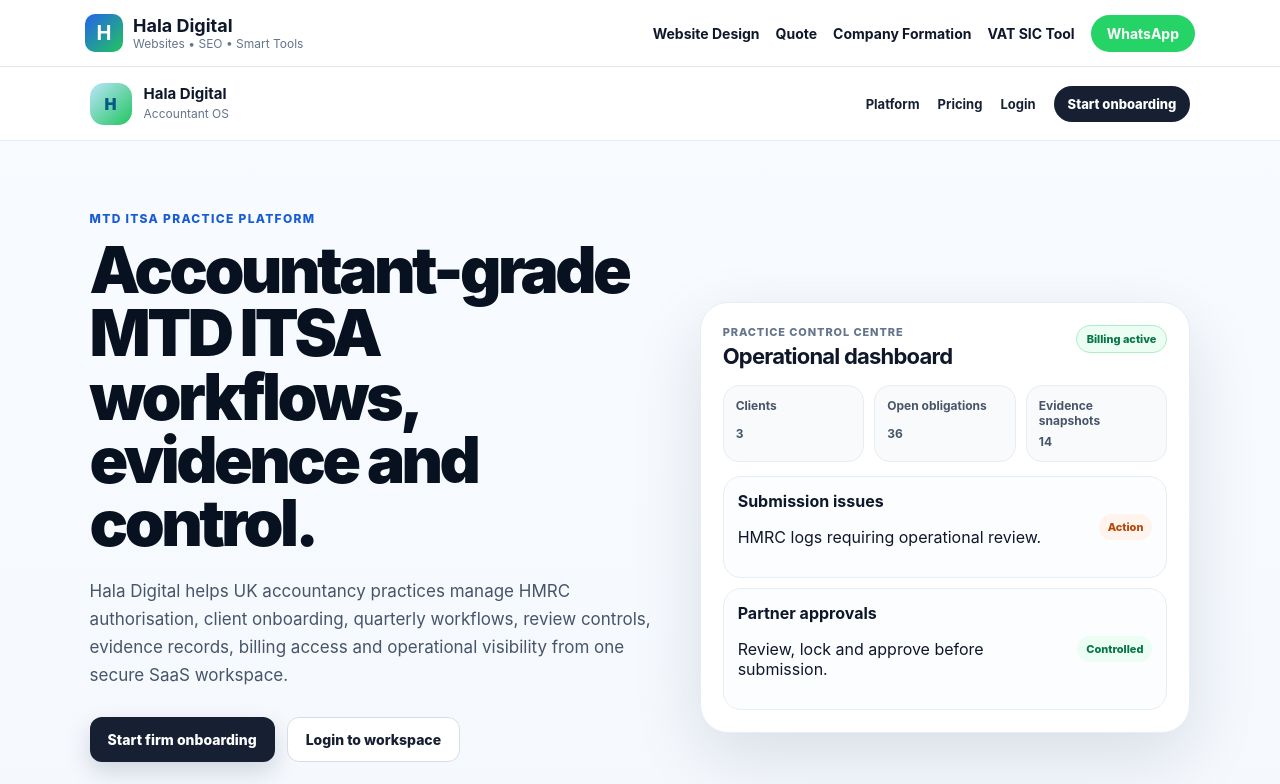
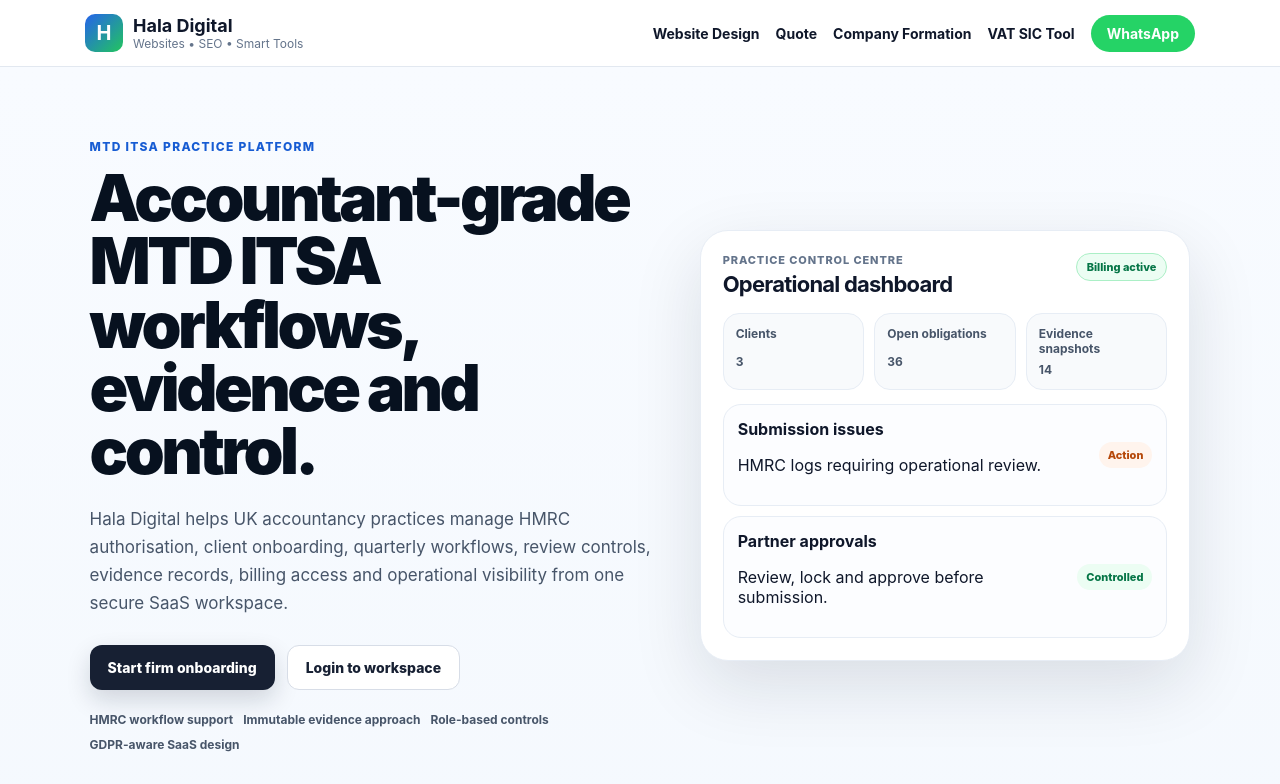
Before and after one commit to HalaDigitalLtd/uktaxcalculator-app, a Next.js app: page / in a window 1280 px wide. Shown: the top 784 px of the page. Built offline with nearby package versions, Linux system fonts and the light colour scheme.

Commit message:
Polish SaaS subscription gateway landing page

```diff
--- a/app/page.tsx
+++ b/app/page.tsx
@@ -22,7 +22,7 @@ const plans = [
     name: "Scale",
     price: "£299",
     note: "For growing firms needing stronger operational control.",
-    points: ["Larger client capacity", "Submission monitoring", "Workflow controls", "Priority product roadmap"],
+    points: ["Larger client capacity", "Submission monitoring", "Workflow controls", "Priority roadmap"],
     cta: "Start onboarding",
     href: "/auth/register",
   },
@@ -37,81 +37,32 @@ const plans = [
 ];
 
 const features = [
-  {
-    title: "HMRC connection workflows",
-    text: "Manage client authorisation, HMRC sync status and source-level MTD ITSA readiness from one workspace.",
-  },
-  {
-    title: "Quarterly operating controls",
-    text: "Track tax years, quarters, obligations, review states and submission readiness with accountant-friendly controls.",
-  },
-  {
-    title: "Evidence-first architecture",
-    text: "Preserve submission snapshots, audit trails, workflow states and amendment-safe records for internal review.",
-  },
-  {
-    title: "Practice visibility",
-    text: "Monitor overdue obligations, failed submissions, approval queues, sync warnings and evidence alerts.",
-  },
-  {
-    title: "Billing access control",
-    text: "Stripe subscription status controls platform access so firms can onboard, subscribe and continue securely.",
-  },
-  {
-    title: "Built for UK firms",
-    text: "Designed around accountant review, client responsibility, partner approval and compliance-safe workflows.",
-  },
+  ["HMRC connection workflows", "Manage client authorisation, HMRC sync status and source-level MTD ITSA readiness from one workspace."],
+  ["Quarterly operating controls", "Track tax years, quarters, obligations, review states and submission readiness with accountant-friendly controls."],
+  ["Evidence-first architecture", "Preserve submission snapshots, audit trails, workflow states and amendment-safe records for internal review."],
+  ["Practice visibility", "Monitor overdue obligations, failed submissions, approval queues, sync warnings and evidence alerts."],
+  ["Billing access control", "Stripe subscription status controls platform access so firms can onboard, subscribe and continue securely."],
+  ["Built for UK firms", "Designed around accountant review, client responsibility, partner approval and compliance-safe workflows."],
 ];
 
-const steps = [
-  "Create firm account",
-  "Choose subscription",
-  "Complete Stripe checkout",
-  "Access practice dashboard",
-];
+const steps = ["Create firm account", "Choose subscription", "Complete Stripe checkout", "Access practice dashboard"];
 
 export default function HomePage() {
   return (
     <main style={styles.page}>
-      <header style={styles.nav}>
-        <Link href="/" style={styles.brand}>
-          <span style={styles.logo}>H</span>
-          <span>
-            <strong style={styles.brandName}>Hala Digital</strong>
-            <span style={styles.brandText}>Accountant OS</span>
-          </span>
-        </Link>
-
-        <nav style={styles.navLinks}>
-          <Link href="#features" style={styles.navLink}>Platform</Link>
-          <Link href="#pricing" style={styles.navLink}>Pricing</Link>
-          <Link href="/auth/login" style={styles.navLink}>Login</Link>
-          <Link href="/auth/register" style={styles.navButton}>Start onboarding</Link>
-        </nav>
-      </header>
-
       <section style={styles.hero}>
         <div style={styles.heroCopy}>
           <p style={styles.kicker}>MTD ITSA practice platform</p>
-
-          <h1 style={styles.title}>
-            Accountant-grade MTD ITSA workflows, evidence and control.
-          </h1>
-
+          <h1 style={styles.title}>Accountant-grade MTD ITSA workflows, evidence and control.</h1>
           <p style={styles.subtitle}>
-            Hala Digital helps UK accountancy practices manage HMRC authorisation,
-            client onboarding, quarterly workflows, review controls, evidence records,
-            billing access and operational visibility from one secure SaaS workspace.
+            Hala Digital helps UK accountancy practices manage HMRC authorisation, client onboarding,
+            quarterly workflows, review controls, evidence records, billing access and operational visibility
+            from one secure SaaS workspace.
           </p>
 
           <div style={styles.actions}>
-            <Link href="/auth/register" style={styles.primaryButton}>
-              Start firm onboarding
-            </Link>
-
-            <Link href="/auth/login" style={styles.secondaryButton}>
-              Login to workspace
-            </Link>
+            <Link href="/auth/register" style={styles.primaryButton}>Start firm onboarding</Link>
+            <Link href="/auth/login" style={styles.secondaryButton}>Login to workspace</Link>
           </div>
 
           <div style={styles.trustStrip}>
@@ -169,16 +120,15 @@ export default function HomePage() {
           <p style={styles.kicker}>What the platform does</p>
           <h2 style={styles.sectionTitle}>A practice operating system for MTD ITSA delivery.</h2>
           <p style={styles.sectionText}>
-            Built for firms that need safer quarterly workflows, clearer review control
-            and better operational visibility across MTD clients.
+            Built for firms that need safer quarterly workflows, clearer review control and better operational visibility across MTD clients.
           </p>
         </div>
 
         <div style={styles.cardGrid}>
-          {features.map((feature) => (
-            <article key={feature.title} style={styles.card}>
-              <h3 style={styles.cardTitle}>{feature.title}</h3>
-              <p style={styles.cardText}>{feature.text}</p>
+          {features.map(([title, text]) => (
+            <article key={title} style={styles.card}>
+              <h3 style={styles.cardTitle}>{title}</h3>
+              <p style={styles.cardText}>{text}</p>
             </article>
           ))}
         </div>
@@ -203,19 +153,13 @@ export default function HomePage() {
           <p style={styles.kicker}>Subscription plans</p>
           <h2 style={styles.sectionTitle}>Start small, then scale your practice workspace.</h2>
           <p style={styles.sectionText}>
-            Select onboarding to create your firm account. After registration, subscription access is handled through Stripe checkout and billing controls.
+            New firms create a workspace first. After registration, subscription access is handled through Stripe checkout and billing controls.
           </p>
         </div>
 
         <div style={styles.pricingGrid}>
           {plans.map((plan) => (
-            <article
-              key={plan.name}
-              style={{
-                ...styles.planCard,
-                ...(plan.featured ? styles.featuredPlan : {}),
-              }}
-            >
+            <article key={plan.name} style={{ ...styles.planCard, ...(plan.featured ? styles.featuredPlan : {}) }}>
               {plan.featured && <span style={styles.planBadge}>Recommended</span>}
               <h3 style={styles.planName}>{plan.name}</h3>
               <div style={styles.priceRow}>
@@ -226,14 +170,14 @@ export default function HomePage() {
 
               <div style={styles.planPoints}>
                 {plan.points.map((point) => (
-                  <span key={point}>? {point}</span>
+                  <span key={point} style={styles.planPoint}>
+                    <span style={styles.pointDot} />
+                    {point}
+                  </span>
                 ))}
               </div>
 
-              <Link
-                href={plan.href}
-                style={plan.featured ? styles.primaryButtonFull : styles.secondaryButtonFull}
-              >
+              <Link href={plan.href} style={plan.featured ? styles.primaryButtonFull : styles.secondaryButtonFull}>
                 {plan.cta}
               </Link>
             </article>
@@ -245,9 +189,7 @@ export default function HomePage() {
         <div>
           <p style={styles.kicker}>Ready to continue?</p>
           <h2 style={styles.ctaTitle}>Create your firm workspace or login to an existing account.</h2>
-          <p style={styles.ctaText}>
-            New firms should start onboarding. Existing subscribed firms can login directly.
-          </p>
+          <p style={styles.ctaText}>New firms should start onboarding. Existing subscribed firms can login directly.</p>
         </div>
 
         <div style={styles.ctaActions}>
@@ -255,19 +197,6 @@ export default function HomePage() {
           <Link href="/auth/login" style={styles.secondaryButton}>Login</Link>
         </div>
       </section>
-
-      <footer style={styles.footer}>
-        <div>
-          <strong>Hala Digital Ltd</strong>
-          <p>Websites, SEO, automation and accountant SaaS tools for UK businesses.</p>
-        </div>
-
-        <div style={styles.footerLinks}>
-          <Link href="/privacy" style={styles.footerLink}>Privacy</Link>
-          <Link href="/terms" style={styles.footerLink}>Terms</Link>
-          <Link href="/contact" style={styles.footerLink}>Contact</Link>
-        </div>
-      </footer>
     </main>
   );
 }
@@ -283,86 +212,18 @@ function Metric({ label, value }: { label: string; value: string }) {
 
 const styles: Record<string, React.CSSProperties> = {
   page: {
-    minHeight: "100vh",
     background: "linear-gradient(180deg, #f8fbff 0%, #eef4fb 100%)",
     color: "#0f172a",
     fontFamily: "Inter, Arial, sans-serif",
-  },
-  nav: {
-    minHeight: 74,
-    background: "rgba(255,255,255,0.94)",
-    borderBottom: "1px solid #e7edf5",
-    display: "flex",
-    alignItems: "center",
-    justifyContent: "space-between",
-    gap: 20,
-    padding: "0 7vw",
-    position: "sticky",
-    top: 0,
-    zIndex: 10,
-    backdropFilter: "blur(10px)",
-  },
-  brand: {
-    display: "flex",
-    alignItems: "center",
-    gap: 12,
-    color: "#0f172a",
-    textDecoration: "none",
-  },
-  logo: {
-    width: 42,
-    height: 42,
-    borderRadius: 14,
-    background: "linear-gradient(135deg, #bae6fd, #22c55e)",
-    display: "inline-flex",
-    alignItems: "center",
-    justifyContent: "center",
-    fontWeight: 900,
-    color: "#075985",
-  },
-  brandName: {
-    display: "block",
-    fontSize: 15,
-    lineHeight: 1.1,
-  },
-  brandText: {
-    display: "block",
-    color: "#64748b",
-    fontSize: 12,
-    marginTop: 3,
-  },
-  navLinks: {
-    display: "flex",
-    alignItems: "center",
-    gap: 18,
-    flexWrap: "wrap",
-    justifyContent: "flex-end",
-  },
-  navLink: {
-    color: "#172033",
-    textDecoration: "none",
-    fontSize: 13,
-    fontWeight: 750,
-  },
-  navButton: {
-    background: "#172033",
-    color: "white",
-    textDecoration: "none",
-    padding: "10px 14px",
-    borderRadius: 999,
-    fontSize: 13,
-    fontWeight: 850,
   },
   hero: {
     display: "grid",
     gridTemplateColumns: "minmax(0, 1.08fr) minmax(360px, 0.92fr)",
     gap: 34,
     alignItems: "center",
-    padding: "70px 7vw 44px",
+    padding: "72px 7vw 44px",
   },
-  heroCopy: {
-    maxWidth: 780,
-  },
+  heroCopy: { maxWidth: 780 },
   kicker: {
     margin: 0,
     color: "#175cd3",
@@ -386,12 +247,7 @@ const styles: Record<string, React.CSSProperties> = {
     lineHeight: 1.65,
     maxWidth: 740,
   },
-  actions: {
-    display: "flex",
-    gap: 12,
-    flexWrap: "wrap",
-    marginTop: 28,
-  },
+  actions: { display: "flex", gap: 12, flexWrap: "wrap", marginTop: 28 },
   primaryButton: {
     background: "#172033",
     color: "white",
@@ -434,26 +290,9 @@ const styles: Record<string, React.CSSProperties> = {
     padding: 22,
     boxShadow: "0 24px 70px rgba(15, 23, 42, 0.12)",
   },
-  previewHeader: {
-    display: "flex",
-    justifyContent: "space-between",
-    gap: 14,
-    alignItems: "flex-start",
-    marginBottom: 16,
-  },
-  previewKicker: {
-    margin: 0,
-    color: "#64748b",
-    fontSize: 11,
-    fontWeight: 850,
-    textTransform: "uppercase",
-    letterSpacing: 0.9,
-  },
-  previewTitle: {
-    margin: "4px 0 0",
-    fontSize: 22,
-    letterSpacing: "-0.035em",
-  },
+  previewHeader: { display: "flex", justifyContent: "space-between", gap: 14, alignItems: "flex-start", marginBottom: 16 },
+  previewKicker: { margin: 0, color: "#64748b", fontSize: 11, fontWeight: 850, textTransform: "uppercase", letterSpacing: 0.9 },
+  previewTitle: { margin: "4px 0 0", fontSize: 22, letterSpacing: "-0.035em" },
   liveBadge: {
     background: "#ecfdf3",
     color: "#067647",
@@ -464,12 +303,7 @@ const styles: Record<string, React.CSSProperties> = {
     fontWeight: 850,
     whiteSpace: "nowrap",
   },
-  previewGrid: {
-    display: "grid",
-    gridTemplateColumns: "repeat(3, 1fr)",
-    gap: 10,
-    marginBottom: 14,
-  },
+  previewGrid: { display: "grid", gridTemplateColumns: "repeat(3, 1fr)", gap: 10, marginBottom: 14 },
   metric: {
     border: "1px solid #e7edf5",
     background: "#f8fafc",
@@ -492,30 +326,9 @@ const styles: Record<string, React.CSSProperties> = {
     marginTop: 10,
     background: "#fcfdff",
   },
-  warnBadge: {
-    background: "#fff4ed",
-    color: "#b54708",
-    borderRadius: 999,
-    padding: "6px 9px",
-    fontSize: 11,
-    fontWeight: 850,
-    whiteSpace: "nowrap",
-  },
-  safeBadge: {
-    background: "#ecfdf3",
-    color: "#067647",
-    borderRadius: 999,
-    padding: "6px 9px",
-    fontSize: 11,
-    fontWeight: 850,
-    whiteSpace: "nowrap",
-  },
-  flow: {
-    margin: "0 7vw",
-    display: "grid",
-    gridTemplateColumns: "repeat(auto-fit, minmax(180px, 1fr))",
-    gap: 12,
-  },
+  warnBadge: { background: "#fff4ed", color: "#b54708", borderRadius: 999, padding: "6px 9px", fontSize: 11, fontWeight: 850 },
+  safeBadge: { background: "#ecfdf3", color: "#067647", borderRadius: 999, padding: "6px 9px", fontSize: 11, fontWeight: 850 },
+  flow: { margin: "0 7vw", display: "grid", gridTemplateColumns: "repeat(auto-fit, minmax(180px, 1fr))", gap: 12 },
   flowItem: {
     background: "white",
     border: "1px solid #e7edf5",
@@ -538,48 +351,14 @@ const styles: Record<string, React.CSSProperties> = {
     fontWeight: 900,
     fontSize: 12,
   },
-  section: {
-    padding: "46px 7vw 22px",
-  },
-  sectionHeader: {
-    maxWidth: 820,
-    marginBottom: 20,
-  },
-  sectionTitle: {
-    margin: "8px 0 0",
-    fontSize: 32,
-    letterSpacing: "-0.04em",
-    lineHeight: 1.08,
-  },
-  sectionText: {
-    margin: "10px 0 0",
-    color: "#64748b",
-    fontSize: 15,
-    lineHeight: 1.6,
-  },
-  cardGrid: {
-    display: "grid",
-    gridTemplateColumns: "repeat(auto-fit, minmax(245px, 1fr))",
-    gap: 14,
-  },
-  card: {
-    background: "white",
-    border: "1px solid #e7edf5",
-    borderRadius: 20,
-    padding: 20,
-    boxShadow: "0 1px 2px rgba(15, 23, 42, 0.035)",
-  },
-  cardTitle: {
-    margin: 0,
-    fontSize: 17,
-    letterSpacing: "-0.02em",
-  },
-  cardText: {
-    margin: "9px 0 0",
-    color: "#64748b",
-    fontSize: 14,
-    lineHeight: 1.55,
-  },
+  section: { padding: "46px 7vw 22px" },
+  sectionHeader: { maxWidth: 820, marginBottom: 20 },
+  sectionTitle: { margin: "8px 0 0", fontSize: 32, letterSpacing: "-0.04em", lineHeight: 1.08 },
+  sectionText: { margin: "10px 0 0", color: "#64748b", fontSize: 15, lineHeight: 1.6 },
+  cardGrid: { display: "grid", gridTemplateColumns: "repeat(auto-fit, minmax(245px, 1fr))", gap: 14 },
+  card: { background: "white", border: "1px solid #e7edf5", borderRadius: 20, padding: 20, boxShadow: "0 1px 2px rgba(15, 23, 42, 0.035)" },
+  cardTitle: { margin: 0, fontSize: 17, letterSpacing: "-0.02em" },
+  cardText: { margin: "9px 0 0", color: "#64748b", fontSize: 14, lineHeight: 1.55 },
   darkBand: {
     margin: "34px 7vw 0",
     background: "#0f172a",
@@ -590,32 +369,10 @@ const styles: Record<string, React.CSSProperties> = {
     gridTemplateColumns: "0.85fr 1.15fr",
     gap: 26,
   },
-  darkKicker: {
-    margin: 0,
-    color: "#93c5fd",
-    fontSize: 12,
-    fontWeight: 850,
-    textTransform: "uppercase",
-    letterSpacing: 1.1,
-  },
-  darkTitle: {
-    margin: "8px 0 0",
-    fontSize: 30,
-    letterSpacing: "-0.04em",
-    lineHeight: 1.1,
-  },
-  darkList: {
-    display: "grid",
-    gap: 10,
-    color: "#dbeafe",
-    fontSize: 14,
-    lineHeight: 1.5,
-  },
-  pricingGrid: {
-    display: "grid",
-    gridTemplateColumns: "repeat(auto-fit, minmax(235px, 1fr))",
-    gap: 14,
-  },
+  darkKicker: { margin: 0, color: "#93c5fd", fontSize: 12, fontWeight: 850, textTransform: "uppercase", letterSpacing: 1.1 },
+  darkTitle: { margin: "8px 0 0", fontSize: 30, letterSpacing: "-0.04em", lineHeight: 1.1 },
+  darkList: { display: "grid", gap: 10, color: "#dbeafe", fontSize: 14, lineHeight: 1.5 },
+  pricingGrid: { display: "grid", gridTemplateColumns: "repeat(auto-fit, minmax(235px, 1fr))", gap: 14 },
   planCard: {
     background: "white",
     border: "1px solid #e7edf5",
@@ -626,68 +383,16 @@ const styles: Record<string, React.CSSProperties> = {
     gap: 12,
     position: "relative",
   },
-  featuredPlan: {
-    border: "1px solid #172033",
-    boxShadow: "0 18px 45px rgba(15, 23, 42, 0.12)",
-  },
-  planBadge: {
-    position: "absolute",
-    top: 14,
-    right: 14,
-    background: "#172033",
-    color: "white",
-    borderRadius: 999,
-    padding: "5px 9px",
-    fontSize: 11,
-    fontWeight: 850,
-  },
-  planName: {
-    margin: 0,
-    fontSize: 19,
-  },
-  priceRow: {
-    display: "flex",
-    alignItems: "baseline",
-    gap: 6,
-    color: "#64748b",
-  },
-  planNote: {
-    margin: 0,
-    color: "#64748b",
-    fontSize: 13.5,
-    lineHeight: 1.5,
-  },
-  planPoints: {
-    display: "grid",
-    gap: 8,
-    color: "#475569",
-    fontSize: 13,
-    lineHeight: 1.35,
-    marginBottom: 4,
-  },
-  primaryButtonFull: {
-    marginTop: "auto",
-    background: "#172033",
-    color: "white",
-    textDecoration: "none",
-    padding: "12px 14px",
-    borderRadius: 12,
-    fontSize: 13,
-    fontWeight: 850,
-    textAlign: "center",
-  },
-  secondaryButtonFull: {
-    marginTop: "auto",
-    background: "white",
-    color: "#172033",
-    border: "1px solid #d7dde7",
-    textDecoration: "none",
-    padding: "12px 14px",
-    borderRadius: 12,
-    fontSize: 13,
-    fontWeight: 850,
-    textAlign: "center",
-  },
+  featuredPlan: { border: "1px solid #172033", boxShadow: "0 18px 45px rgba(15, 23, 42, 0.12)" },
+  planBadge: { position: "absolute", top: 14, right: 14, background: "#172033", color: "white", borderRadius: 999, padding: "5px 9px", fontSize: 11, fontWeight: 850 },
+  planName: { margin: 0, fontSize: 19 },
+  priceRow: { display: "flex", alignItems: "baseline", gap: 6, color: "#64748b" },
+  planNote: { margin: 0, color: "#64748b", fontSize: 13.5, lineHeight: 1.5 },
+  planPoints: { display: "grid", gap: 8, color: "#475569", fontSize: 13, lineHeight: 1.35, marginBottom: 4 },
+  planPoint: { display: "flex", alignItems: "center", gap: 8 },
+  pointDot: { width: 6, height: 6, borderRadius: 99, background: "#22c55e", flex: "0 0 auto" },
+  primaryButtonFull: { marginTop: "auto", background: "#172033", color: "white", textDecoration: "none", padding: "12px 14px", borderRadius: 12, fontSize: 13, fontWeight: 850, textAlign: "center" },
+  secondaryButtonFull: { marginTop: "auto", background: "white", color: "#172033", border: "1px solid #d7dde7", textDecoration: "none", padding: "12px 14px", borderRadius: 12, fontSize: 13, fontWeight: 850, textAlign: "center" },
   cta: {
     margin: "34px 7vw",
     background: "white",
@@ -699,36 +404,7 @@ const styles: Record<string, React.CSSProperties> = {
     gap: 20,
     alignItems: "center",
   },
-  ctaTitle: {
-    margin: "8px 0 0",
-    fontSize: 28,
-    letterSpacing: "-0.035em",
-  },
-  ctaText: {
-    margin: "8px 0 0",
-    color: "#64748b",
-    fontSize: 15,
-  },
-  ctaActions: {
-    display: "flex",
-    gap: 12,
-    flexWrap: "wrap",
-  },
-  footer: {
-    background: "#0f172a",
-    color: "white",
-    padding: "26px 7vw",
-    display: "flex",
-    justifyContent: "space-between",
-    gap: 16,
-    flexWrap: "wrap",
-  },
-  footerLinks: {
-    display: "flex",
-    gap: 12,
-  },
-  footerLink: {
-    color: "#c7d2fe",
-    textDecoration: "none",
-  },
+  ctaTitle: { margin: "8px 0 0", fontSize: 28, letterSpacing: "-0.035em" },
+  ctaText: { margin: "8px 0 0", color: "#64748b", fontSize: 15 },
+  ctaActions: { display: "flex", gap: 12, flexWrap: "wrap" },
 };
```
